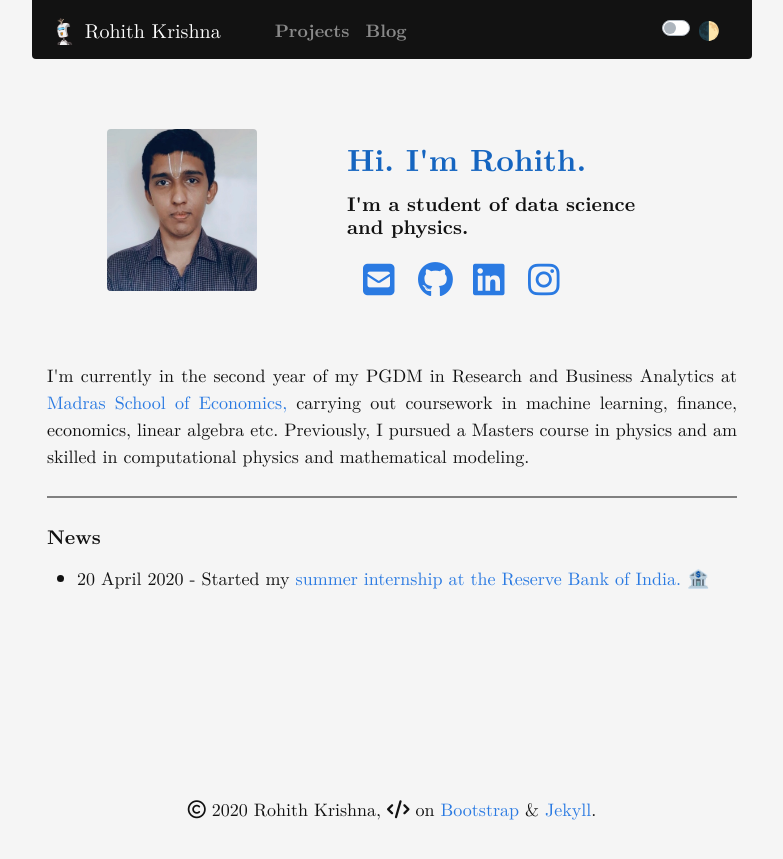
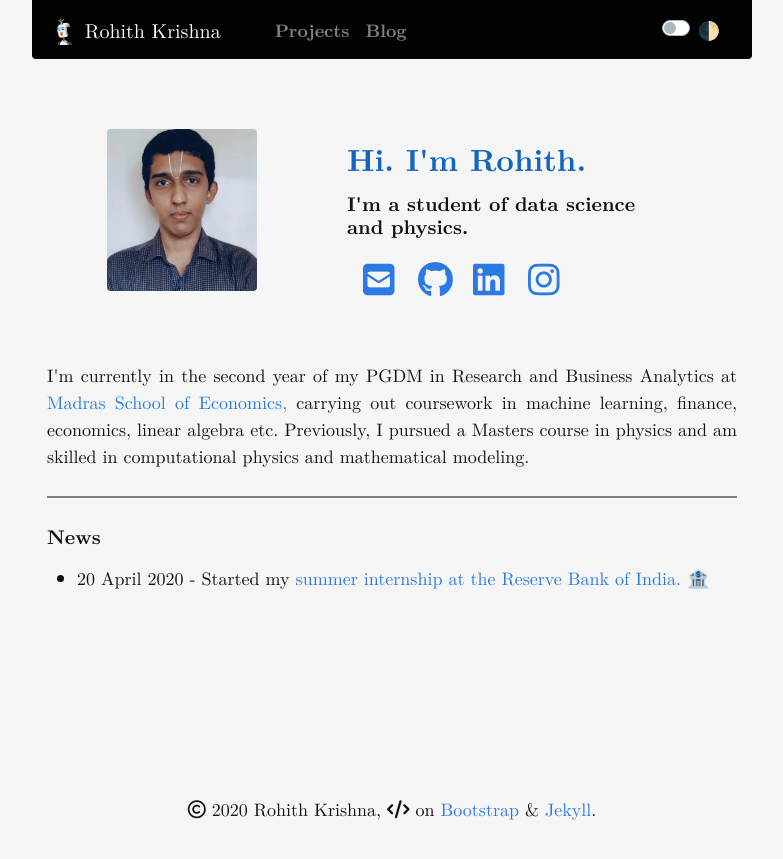
Before and after one commit to rohithmay/rohithmay.github.io, a Jekyll site: the page built from index.md, in a window 1280 px wide. Shown: the top 859 px of the page, without its empty margins (248-1031 px from the left). Built offline with Jekyll 4.4.1, drawn with Linux system fonts in a browser that asks for light colours; nearby versions of some CDN libraries; a style sheet for code colours, icons or effects is not loaded.

Commit message:
Update navbar.html

```diff
--- a/_includes/navbar.html
+++ b/_includes/navbar.html
@@ -1,4 +1,4 @@
-<nav class="navbar navbar-expand-md navbar-dark rounded-bottom" style = "background-color: #121212;" role="navigation">
+<nav class="navbar navbar-expand-md navbar-dark rounded-bottom" style = "background-color: #030303;" role="navigation">
   <!-- Use this for black background in dark mode style = "background-color: #000000;"" -->
   <!-- Use sticky-top in class above
  -->
```
